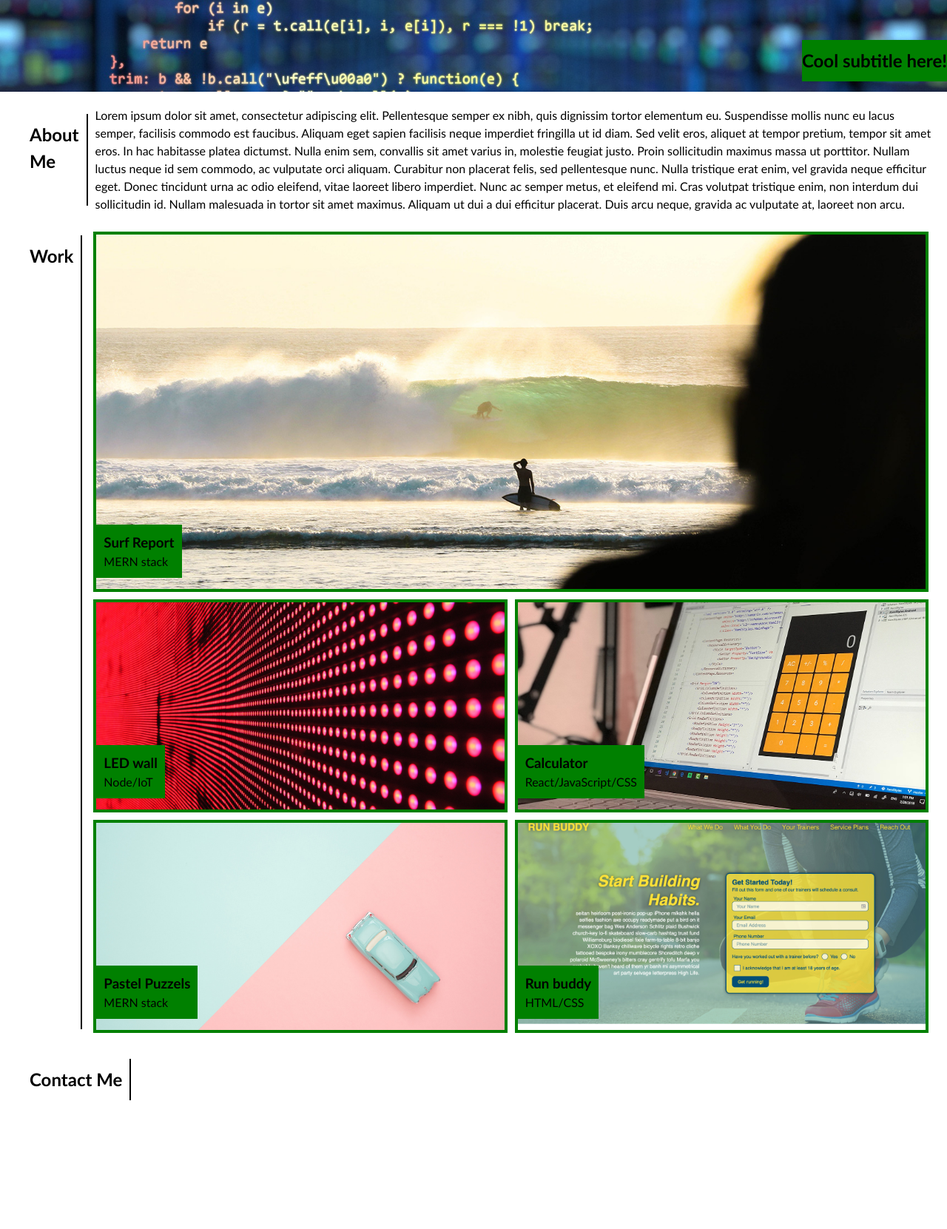
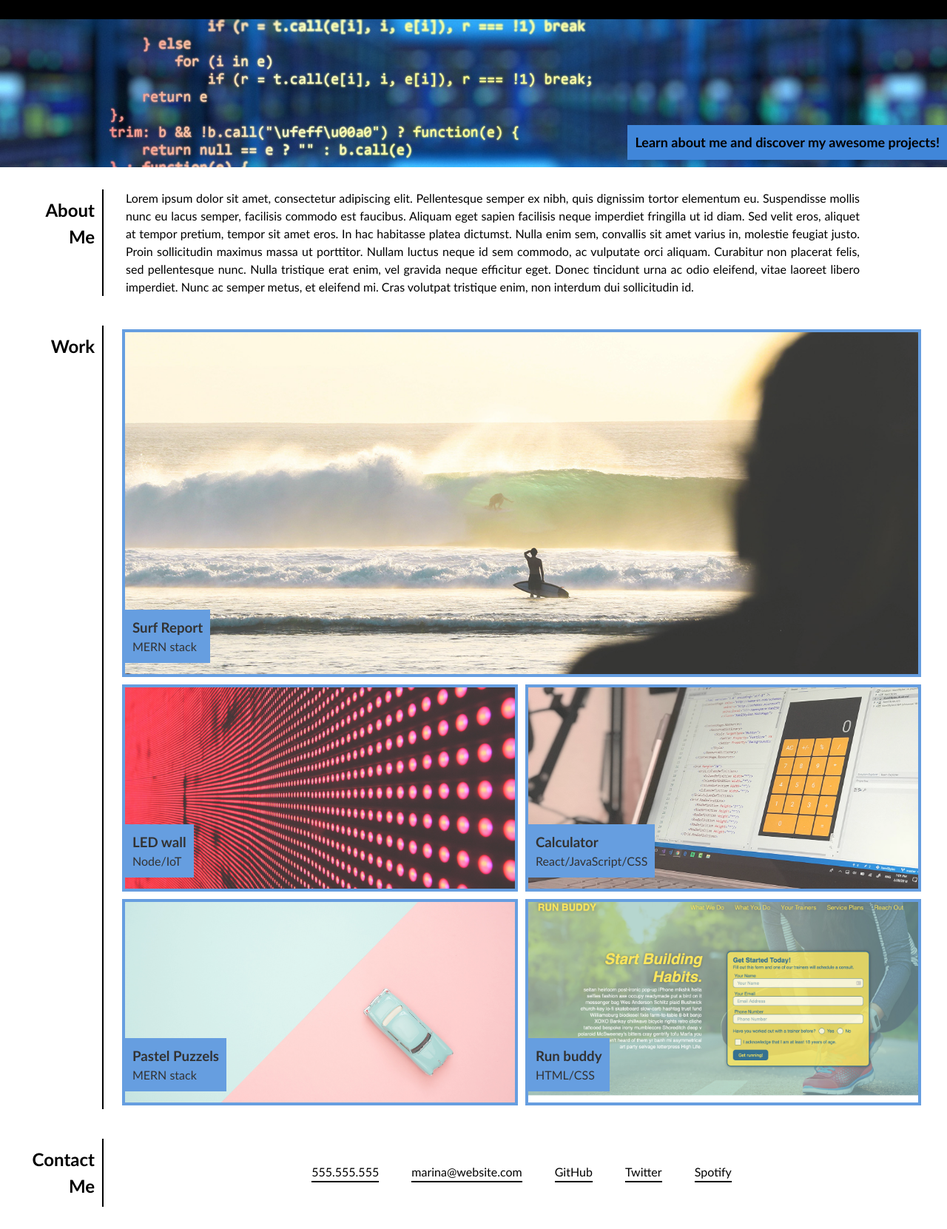
Before and after one commit to marinaongithub/challenge-2, a plain HTML site: page starter/index.html in a window 1280 px wide. Shown: the part 94-1755 px from the top of the page at 74% size. Before the commit the page ends 1611 px from the top, so only its background shows below. Drawn offline with Linux system fonts and the light colour scheme.

Commit message:
Added contact section

```diff
--- a/starter/css/style.css
+++ b/starter/css/style.css
@@ -4,7 +4,8 @@
 
 :root {
   --dark: black;
-  --title-background: green;
+  --title-background:#4086d9;
+  ;
   --title-padding: 10px 0px;
 }
 
@@ -25,31 +26,33 @@ h6 {
 }
 
 p {
-  margin: 0;
+  margin: 0px;
 }
 
-/* Header style */
+/* HEADER */
 
 header {
   display: flex;
   background-color: var(--dark);
   padding:var(--title-padding);
+  height: 15vh;
 }
 
 h1 {
+  margin: auto 0;
+  padding: 5px;
   background-color: var(--title-background);
   color:  var(--dark);
-  height: 80%;
-  padding: 5px;
+  font-size: 35px;
 }
-
+/*
 nav {
   display: flex;
   flex-wrap: wrap;
   flex-direction: row;
   color: var(--title-background);
   right: 0px;
-}
+} */
 
 nav ul {
   position: absolute;
@@ -63,33 +66,49 @@ nav ul li {
   border-bottom: 2px solid var(--title-background);
 }
 
-a:link {
+nav a:link {
   text-decoration:none;
   color: var(--title-background);
 }
 
-a:visited {
+nav a:visited {
   color: var(--title-background);
 }
 
-/* Banner style */
+nav a:hover {
+  color: var(--dark);
+  background-color: var(--title-background);
+}
+
+
+/* BANNER */
 
 .hero-banner {
   background-image: url("../images/banner.jpg");
   background-position: center;
   background-size: cover;
-  padding: 70px;
+  /* padding: 80px; */
+  height: 25vh;
   display: flex;
+  flex-wrap: wrap;
+  align-items: flex-end;
+  justify-content: flex-end;
 }
 
 .hero-banner div h2 {
-  position: absolute;
-  right: 0px;
   background-color: var(--title-background);
-  padding: var(--title-padding);
+  padding: 10px;
+  margin-bottom: 10px;
+  font-size: 18px;
 }
 
-/* Main section style */
+/* MAIN SECTION */
+
+/* Main section general styling */
+
+main h2 {
+  text-align: right;
+}
 
 .page-wrapper {
   display: flex;
@@ -97,29 +116,38 @@ a:visited {
   margin: 10px;
 }
 
-main section h2 {
+.section-name {
   margin: 10px;
   padding: 10px;
   border-right: 2px solid;
+  width: 110px;
 }
-
 
 .page-section {
   display: flex;
   margin: 10px;
 }
 
-#legend {
-  display: inline-block;
-  background-color: var(--title-background);
-  padding: 10px;
-  margin: 35% 0 15px 0;
+/* About section */
+
+.about-section {
+  display: flex;
 }
+
+.about-section p {
+  width: 80%;
+  text-align: justify;
+  margin: 10px 20px;
+}
+
+
+/* Work section */
 
 .projects-flex {
   display: flex;
   flex-grow: 1;
   flex-direction: column;
+  margin: 10px;
 }
 
 .project-tile {
@@ -127,8 +155,20 @@ main section h2 {
   background-size: cover;
   border: 4px solid var( --title-background);
   margin: 5px;
-  display: flex;
-  align-items: flex-end;
+  opacity: 0.8;
+}
+
+.project-tile:hover {
+  opacity: 1.0;
+  cursor:pointer;
+}
+
+
+#legend {
+  display: inline-block;
+  background-color: var(--title-background);
+  padding: 10px;
+  margin: 35% 0 15px 0;
 }
 
 #project-1 {
@@ -138,13 +178,11 @@ main section h2 {
 .project-flex-double {
   display: flex;
   flex-direction: row;
-  justify-content: space-evenly;
 }
 
 #project-2, #project-3, #project-4, #project-5  {
     flex: 1 1 0px;
 }
-
 
 #project-2 {
   background-image: url("../images/02-portfolio-1.jpg");
@@ -161,3 +199,45 @@ main section h2 {
 #project-5 {
   background-image: url("../images/02-run-buddy.jpg");
 }
+
+/* Contact section */
+
+.page-section-contact {
+  display: flex;
+  margin: 10px;
+  flex-grow: 1;
+
+}
+
+.page-section-contact ul {
+
+  padding: 0;
+  margin: auto;
+}
+
+.page-section-contact ul li {
+  color: var(--dark);
+  display: inline-block;
+  margin: 20px;
+  border-bottom: 2px solid var(--dark);
+}
+
+#contact a:link {
+  text-decoration:none;
+  color: var(--dark);
+}
+
+#contact a:visited {
+  color: var(--dark);
+}
+
+#contact a:hover {
+  color: white;
+  background-color: var(--dark);
+}
+
+/* MEDIA QUERIES */
+
+@media only screen and (max-width: 768px) {
+
+}
--- a/starter/index.html
+++ b/starter/index.html
@@ -34,26 +34,27 @@
   <!-- hero banner -->
   <section class="hero-banner">
     <div>
-      <h2>Cool subtitle here!</h2>
+      <h2>Learn about me and discover my awesome projects!</h2>
     </div>
   </section>
 
   <main class="page-wrapper">
     <!-- about me -->
     <section class="page-section" id="about">
-      <h2>About Me</h2>
+      <div class="about-section">
+        <div class="section-name"><h2>About Me</h2></div>
         <p>Lorem ipsum dolor sit amet, consectetur adipiscing elit. Pellentesque semper ex nibh, quis dignissim tortor elementum eu.
           Suspendisse mollis nunc eu lacus semper, facilisis commodo est faucibus. Aliquam eget sapien facilisis neque imperdiet fringilla ut id diam.
           Sed velit eros, aliquet at tempor pretium, tempor sit amet eros. In hac habitasse platea dictumst. Nulla enim sem, convallis sit amet varius in, molestie feugiat justo.
           Proin sollicitudin maximus massa ut porttitor. Nullam luctus neque id sem commodo, ac vulputate orci aliquam. Curabitur non placerat felis, sed pellentesque nunc.
           Nulla tristique erat enim, vel gravida neque efficitur eget. Donec tincidunt urna ac odio eleifend, vitae laoreet libero imperdiet. Nunc ac semper metus, et eleifend mi.
-        Cras volutpat tristique enim, non interdum dui sollicitudin id. Nullam malesuada in tortor sit amet maximus. Aliquam ut dui a dui efficitur placerat.
-        Duis arcu neque, gravida ac vulputate at, laoreet non arcu.</p>
+          Cras volutpat tristique enim, non interdum dui sollicitudin id.
+        </p></div>
     </section>
 
     <!-- portfolio container -->
     <section class="page-section" id="work">
-      <h2>Work</h2>
+      <div class="section-name"><h2>Work</h2></div>
       <div class="projects-flex">
         <div class="project-flex-single">
           <div class= project-tile id="project-1">
@@ -91,12 +92,19 @@
             </div>
           </div>
         </div>
-
+      </div>
     </section>
 
     <!-- contact -->
-    <section class="page-section contact" id="contact">
-      <h2>Contact Me</h2>
+    <section class="page-section-contact" id="contact">
+      <div class="section-name"><h2>Contact Me</h2></div>
+      <ul>
+        <li>555.555.555</li>
+        <li>marina@website.com</li>
+        <li><a href="#">GitHub</a></li>
+        <li><a href="#">Twitter</a></li>
+        <li><a href="#">Spotify</a></li>
+      </ul>
     </section>
   </main>
 </body>
```
Lines whose indentation alone changed are shown as unchanged.
